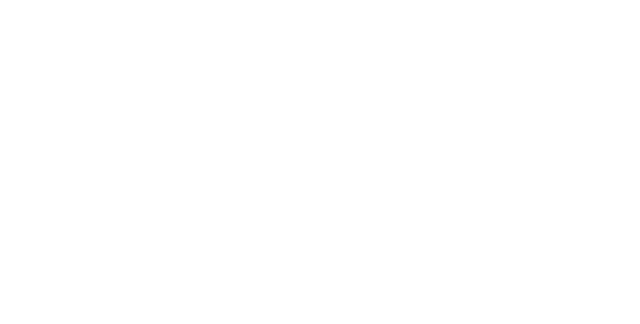
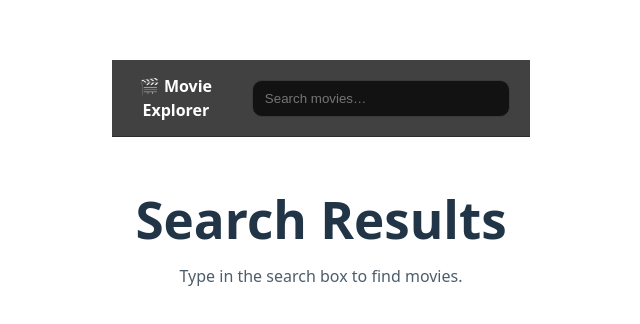
Before and after one commit to jtbbenton3/movie-explorer, a React (Vite) app: page /search in a window 1280 px wide. Before the commit this address had no page. Shown: the part 208-532 px from the top of the page, without its empty margins (319-959 px from the left). Built offline with nearby package versions, Linux system fonts and the light colour scheme.

Commit message:
feat: search route with Searchbar, results grid, and pagination

```diff
--- a/src/App.jsx
+++ b/src/App.jsx
@@ -1,16 +1,17 @@
 import { BrowserRouter, Routes, Route } from "react-router-dom";
 import "./App.css";
+import AppHeader from "./components/AppHeader";
 import HomeTrending from "./pages/HomeTrending";
+import SearchResults from "./pages/SearchResults";
 
-function App() {
+export default function App() {
   return (
     <BrowserRouter>
+      <AppHeader />
       <Routes>
-        {/* Home route shows trending movies */}
         <Route path="/" element={<HomeTrending />} />
+        <Route path="/search" element={<SearchResults />} />
       </Routes>
     </BrowserRouter>
   );
 }
-
-export default App;
--- /dev/null
+++ b/src/components/AppHeader.jsx
@@ -0,0 +1,31 @@
+import SearchBar from "./SearchBar";
+
+export default function AppHeader() {
+  return (
+    <header style={wrap}>
+      <a href="/" style={logo}>🎬 Movie Explorer</a>
+      <SearchBar />
+    </header>
+  );
+}
+
+const wrap = {
+  position: "sticky",
+  top: 0,
+  zIndex: 10,
+  display: "flex",
+  gap: 16,
+  alignItems: "center",
+  justifyContent: "space-between",
+  padding: "14px 20px",
+  background: "rgba(18,18,18,0.8)",
+  backdropFilter: "blur(6px)",
+  borderBottom: "1px solid #2c2c2c",
+};
+
+const logo = {
+  fontWeight: 700,
+  color: "white",
+  textDecoration: "none",
+  marginRight: 16,
+};
--- /dev/null
+++ b/src/components/SearchBar.jsx
@@ -0,0 +1,38 @@
+import { useEffect, useState } from "react";
+import { useNavigate, useSearchParams } from "react-router-dom";
+import useDebouncedValue from "../hooks/useDebouncedValue";
+
+export default function SearchBar() {
+  const [params] = useSearchParams();
+  const navigate = useNavigate();
+  const [text, setText] = useState(params.get("q") || "");
+  const debounced = useDebouncedValue(text, 400);
+
+  // When user stops typing, update the URL to /search?q=...
+  useEffect(() => {
+    // If empty, don't navigate to /search—stay on whatever page.
+    if (debounced.trim().length === 0) return;
+    navigate(`/search?q=${encodeURIComponent(debounced)}&page=1`);
+  }, [debounced, navigate]);
+
+  return (
+    <input
+      value={text}
+      onChange={(e) => setText(e.target.value)}
+      placeholder="Search movies…"
+      aria-label="Search movies"
+      style={inputStyle}
+    />
+  );
+}
+
+const inputStyle = {
+  width: "100%",
+  maxWidth: 520,
+  padding: "10px 12px",
+  borderRadius: 10,
+  border: "1px solid #3a3a3a",
+  background: "#121212",
+  color: "white",
+  outline: "none",
+};
--- /dev/null
+++ b/src/hooks/useDebouncedValue.js
@@ -0,0 +1,12 @@
+import { useEffect, useState } from "react";
+
+export default function useDebouncedValue(value, delay = 400) {
+  const [debounced, setDebounced] = useState(value);
+
+  useEffect(() => {
+    const id = setTimeout(() => setDebounced(value), delay);
+    return () => clearTimeout(id);
+  }, [value, delay]);
+
+  return debounced;
+}
--- /dev/null
+++ b/src/pages/SearchResults.jsx
@@ -0,0 +1,104 @@
+import { useEffect, useMemo, useState } from "react";
+import { useSearchParams } from "react-router-dom";
+import { fetchJson } from "../lib/tmdb";
+import MovieCard from "../components/MovieCard";
+import SkeletonCard from "../components/SkeletonCard";
+import ErrorBanner from "../components/ErrorBanner";
+
+export default function SearchResults() {
+  const [params, setParams] = useSearchParams();
+  const query = (params.get("q") || "").trim();
+  const pageParam = Number(params.get("page") || "1");
+
+  const [status, setStatus] = useState("idle"); // idle | loading | success | error
+  const [movies, setMovies] = useState([]);
+  const [error, setError] = useState(null);
+  const [page, setPage] = useState(pageParam);
+  const [totalPages, setTotalPages] = useState(1);
+
+  useEffect(() => {
+    if (!query) return;
+    const controller = new AbortController();
+    setStatus("loading");
+
+    fetchJson("/search/movie", { query, page }, controller.signal)
+      .then((data) => {
+        const results = Array.isArray(data?.results) ? data.results : [];
+        // If page=1, replace; otherwise append
+        setMovies((prev) => (page === 1 ? results : [...prev, ...results]));
+        setTotalPages(data?.total_pages || 1);
+        setStatus("success");
+      })
+      .catch((err) => {
+        if (err.name === "AbortError") return;
+        setError(err.message || "Unknown error");
+        setStatus("error");
+      });
+
+    return () => controller.abort();
+  }, [query, page]);
+
+  // Keep URL page param in sync when page changes
+  useEffect(() => {
+    if (!query) return;
+    setParams({ q: query, page: String(page) }, { replace: true });
+  }, [query, page, setParams]);
+
+  const content = useMemo(() => {
+    if (!query) {
+      return <p style={{ opacity: 0.8, textAlign: "center" }}>Type in the search box to find movies.</p>;
+    }
+    if (status === "loading" && page === 1) {
+      return (
+        <div style={grid}>
+          {Array.from({ length: 12 }).map((_, i) => <SkeletonCard key={i} />)}
+        </div>
+      );
+    }
+    if (status === "error") {
+      return <ErrorBanner message={error} onRetry={() => setPage(1)} />;
+    }
+    if (movies.length === 0) {
+      return <p style={{ opacity: 0.8, textAlign: "center" }}>No results for “{query}”.</p>;
+    }
+    return (
+      <>
+        <div style={grid}>
+          {movies.map((m) => <MovieCard key={m.id} movie={m} />)}
+        </div>
+        {status === "loading" && page > 1 && (
+          <div style={{ marginTop: 16 }}>
+            <p style={{ opacity: 0.7, textAlign: "center" }}>Loading more…</p>
+          </div>
+        )}
+        {page < totalPages && status !== "loading" && (
+          <div style={{ display: "flex", justifyContent: "center", marginTop: 16 }}>
+            <button onClick={() => setPage((p) => p + 1)} style={btn}>Load More</button>
+          </div>
+        )}
+      </>
+    );
+  }, [query, status, error, movies, page, totalPages]);
+
+  return (
+    <main style={{ padding: 20, maxWidth: 1200, margin: "0 auto" }}>
+      <h1 style={{ marginBottom: 12 }}>Search Results</h1>
+      {content}
+    </main>
+  );
+}
+
+const grid = {
+  display: "grid",
+  gridTemplateColumns: "repeat(auto-fill, minmax(160px, 1fr))",
+  gap: 16,
+};
+
+const btn = {
+  padding: "10px 14px",
+  borderRadius: 10,
+  border: "1px solid #3a3a3a",
+  background: "#191919",
+  color: "white",
+  cursor: "pointer",
+};
```
